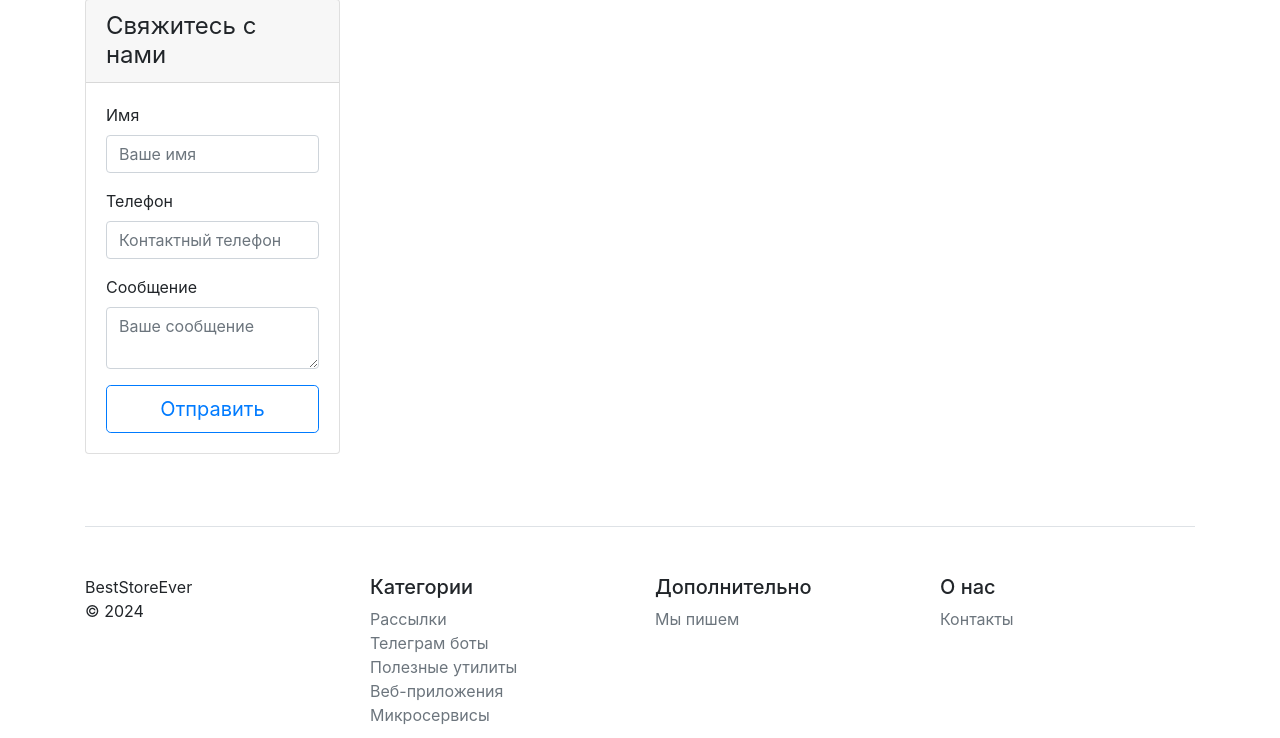
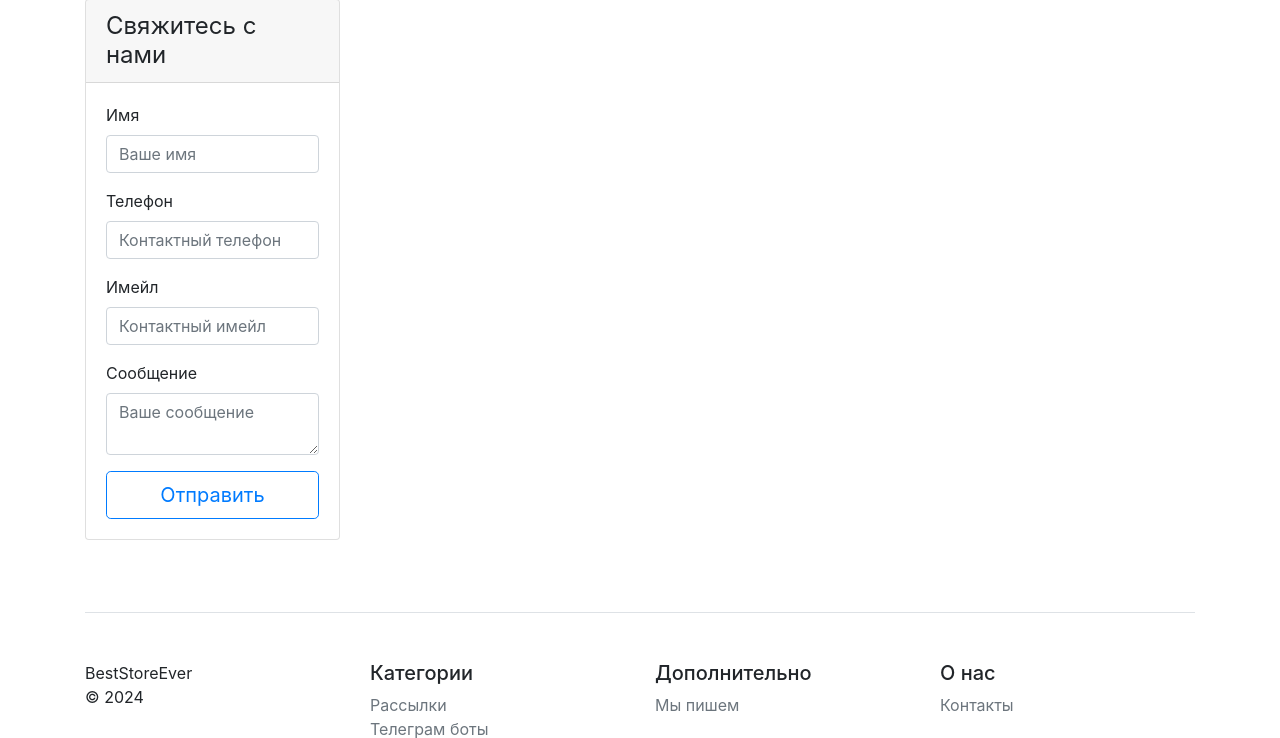
Before and after one commit to OlMol495/HW_20_1, a Django app: page /contacts in a window 1280 px wide. Shown: the part 239-977 px from the top of the page. Run offline with Django 5.2, Linux system fonts and the light colour scheme; data that the repository does not hold is empty; some libraries are stand-ins or nearby versions.

Commit message:
added email form to contacts.html

```diff
--- a/catalog/admin.py
+++ b/catalog/admin.py
@@ -9,9 +9,11 @@ class ProductAdmin(admin.ModelAdmin):
     list_filter = ('category',)
     search_fields = ('name', 'description')
 
+
 @admin.register(Category)
 class CategoryAdmin(admin.ModelAdmin):
     list_display = ('pk', 'name',)
+
 
 @admin.register(Contact)
 class ContactAdmin(admin.ModelAdmin):
--- a/catalog/models.py
+++ b/catalog/models.py
@@ -18,7 +18,6 @@ class Category(models.Model):
         ordering = ('name',)
 
 
-
 class Product(models.Model):
     name = models.CharField(max_length=150, verbose_name='Наименование товара')
     description = models.TextField(**NULLABLE, verbose_name='Описание товара')
@@ -27,7 +26,6 @@ class Product(models.Model):
     item_price = models.DecimalField(max_digits=10, decimal_places=2, verbose_name='Цена за единицу товара')
     created_date = models.DateField(auto_now_add=True, verbose_name='Дата внесения товара в базу', **NULLABLE)
     last_edited_date = models.DateField(auto_now=True, verbose_name='Дата последнего изменения', **NULLABLE)
-
 
     def __str__(self):
         # Строковое отображение объекта
--- a/catalog/templates/catalog/contacts.html
+++ b/catalog/templates/catalog/contacts.html
@@ -69,6 +69,10 @@
                             <input type="text" name="phone" class="form-control" id="phone" placeholder="Контактный телефон" required>
                         </div>
                         <div class="mb-3">
+                            <label for="email">Имейл</label>
+                            <input type="email" name="email" class="form-control" id="exampleInputEmail1" placeholder="Контактный имейл" required>
+                        </div>
+                        <div class="mb-3">
                             <label for="message">Сообщение</label>
                             <textarea type="text" name="message" class="form-control" id="message" placeholder="Ваше сообщение" required></textarea>
                         </div>
```
Also changed, not shown: catalog/templates/catalog/home.html (indentation only).
